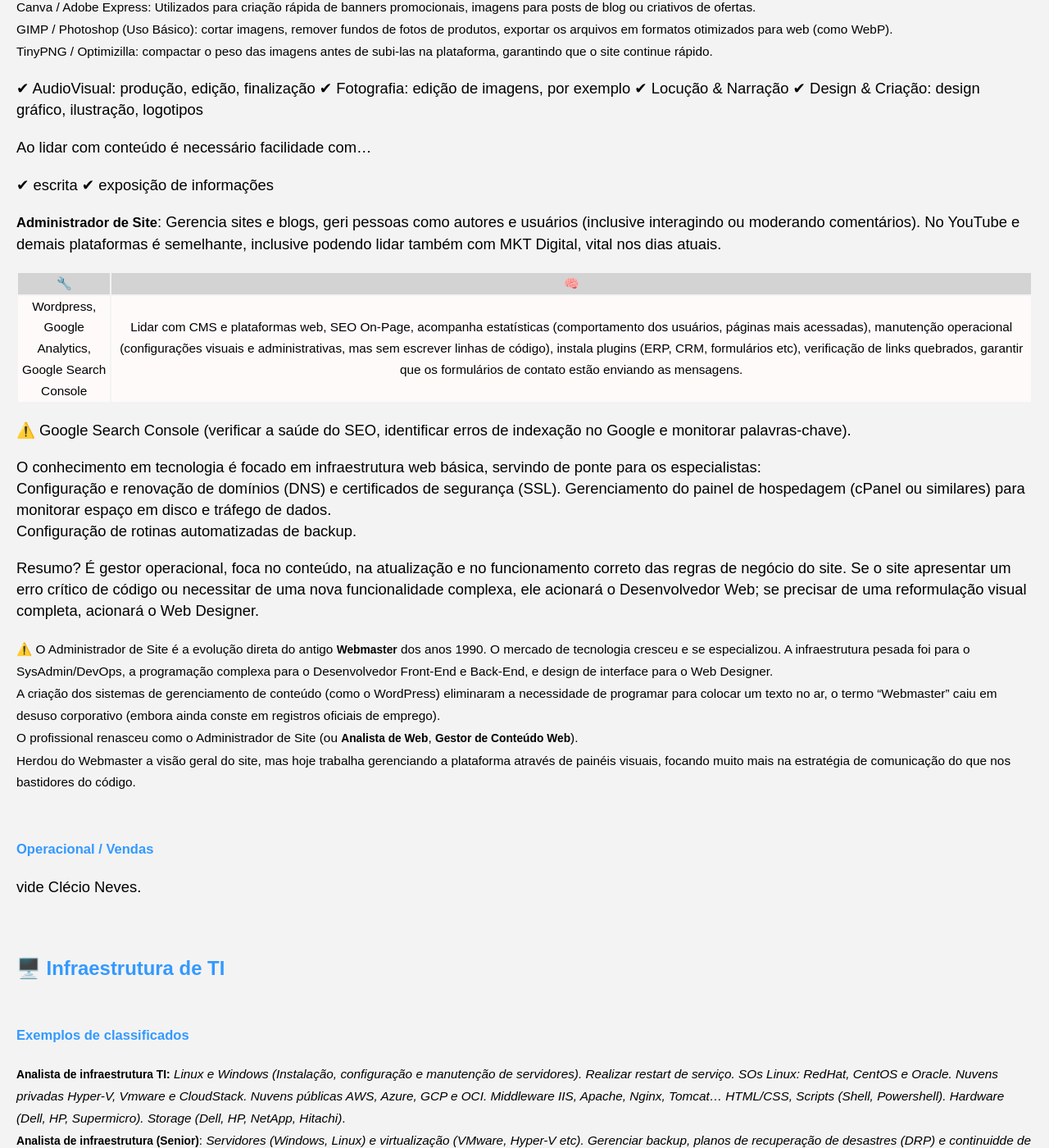
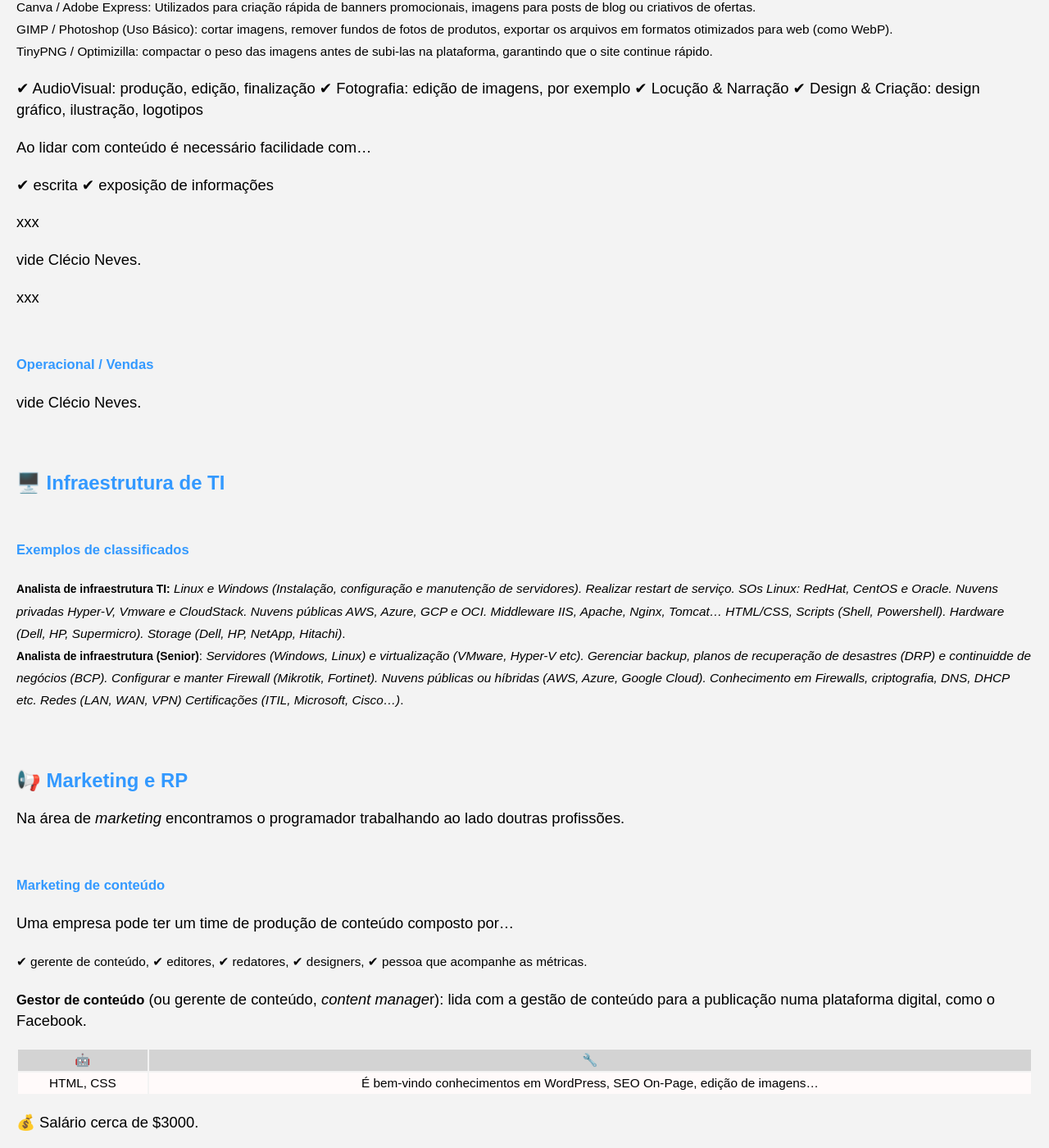
Before and after one commit to Joesynth/joesynth.github.io, a Jekyll site: the page built from _posts/2021-01-03-profissionais-de-informatica.md, in a window 1280 px wide and 1400 px high, scrolled down 4560 px. Shown: the whole window at 82% size. Built offline with Jekyll 4.4.1, drawn with Linux system fonts in a browser that asks for light colours.

Commit message:
rer
rere

```diff
--- a/_posts/2021-01-03-profissionais-de-informatica.md
+++ b/_posts/2021-01-03-profissionais-de-informatica.md
@@ -214,28 +214,11 @@
 ✔ escrita
 ✔ exposição de informações
 
-**Administrador de Site**: Gerencia sites e blogs, geri pessoas como autores e usuários (inclusive interagindo ou moderando comentários). No YouTube e demais plataformas é semelhante, inclusive podendo lidar também com MKT Digital, vital nos dias atuais.
+xxx
 
-| 🔧️ | 🧠 |
-| :---: | :---: |
-|Wordpress, <br />Google Analytics, <br />Google Search Console | Lidar com CMS e plataformas web, SEO On-Page, acompanha estatísticas (comportamento dos usuários, páginas mais acessadas), manutenção operacional (configurações visuais e administrativas, mas sem escrever linhas de código), instala plugins (ERP, CRM, formulários etc), verificação de links quebrados, garantir que os formulários de contato estão enviando as mensagens.|
+vide Clécio Neves.
 
-⚠️ Google Search Console (verificar a saúde do SEO, identificar erros de indexação no Google e monitorar palavras-chave).
-
-O conhecimento em tecnologia é focado em infraestrutura web básica, servindo de ponte para os especialistas:
-Configuração e renovação de domínios (DNS) e certificados de segurança (SSL).
-Gerenciamento do painel de hospedagem (cPanel ou similares) para monitorar espaço em disco e tráfego de dados.
-Configuração de rotinas automatizadas de backup.
-
-Resumo? É gestor operacional, foca no conteúdo, na atualização e no funcionamento correto das regras de negócio do site. Se o site apresentar um erro crítico de código ou necessitar de uma nova funcionalidade complexa, ele acionará o Desenvolvedor Web; se precisar de uma reformulação visual completa, acionará o Web Designer.
-
-
-<small>
-⚠️ O Administrador de Site é a evolução direta do antigo **Webmaster** dos anos 1990. O mercado de tecnologia cresceu e se especializou. A infraestrutura pesada foi para o SysAdmin/DevOps, a programação complexa para o Desenvolvedor Front-End e Back-End, e design de interface para o Web Designer.
-A criação dos sistemas de gerenciamento de conteúdo (como o WordPress) eliminaram a necessidade de programar para colocar um texto no ar, o termo "Webmaster" caiu em desuso corporativo (embora ainda conste em registros oficiais de emprego).
-O profissional renasceu como o Administrador de Site (ou **Analista de Web**, **Gestor de Conteúdo Web**).
-Herdou do Webmaster a visão geral do site, mas hoje trabalha gerenciando a plataforma através de painéis visuais, focando muito mais na estratégia de comunicação do que nos bastidores do código.
-</small>
+xxx
 
 ###### Operacional / Vendas
 
```
